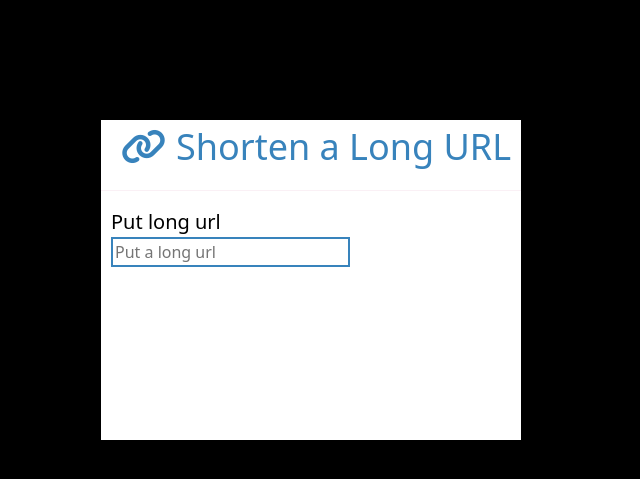
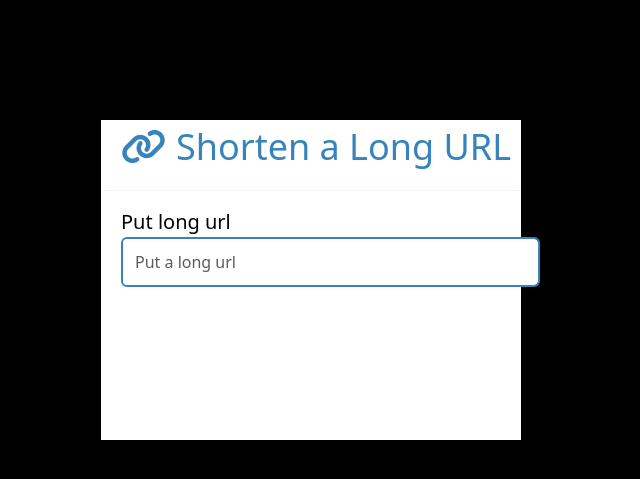
Before and after one commit to Josiah-Morgan/short-link-website, a Flask app: page /home in a window 1280 px wide. Shown: the part 88-567 px from the top of the page, without its empty margins (329-969 px from the left). Run offline with Flask 3, Linux system fonts and the light colour scheme; some libraries are stand-ins or nearby versions.

Commit message:
made text input bigger

```diff
--- a/static/css/style.css
+++ b/static/css/style.css
@@ -39,12 +39,15 @@ body {
 }
 
 .box-text-label {
-    padding-left: 10px;
+    padding-left: 20px;
     color: #000;
     font-size: 20px;
 }
 
 .box-text {
-    margin-left: 10px;
+    margin-left: 20px;
+    width: 150%;
+    height: 50px;
+    color: var(--secondary);
     border: 2px solid var(--main);
 }
--- a/templates/home.html
+++ b/templates/home.html
@@ -63,9 +63,8 @@
                   <form method="POST" action="/make-short-url">
                     <label for="longUrl">
                       <div class="box-text-label">Put long url</div>
-                      <input type="text" id="longUrl" placeholder="Put a long url" class="box-text">
+                      <input type="text" id="longUrl" placeholder="Put a long url" class="box-text form-control">
                     <label>
-
                   </form>
                 </div>
 
```
